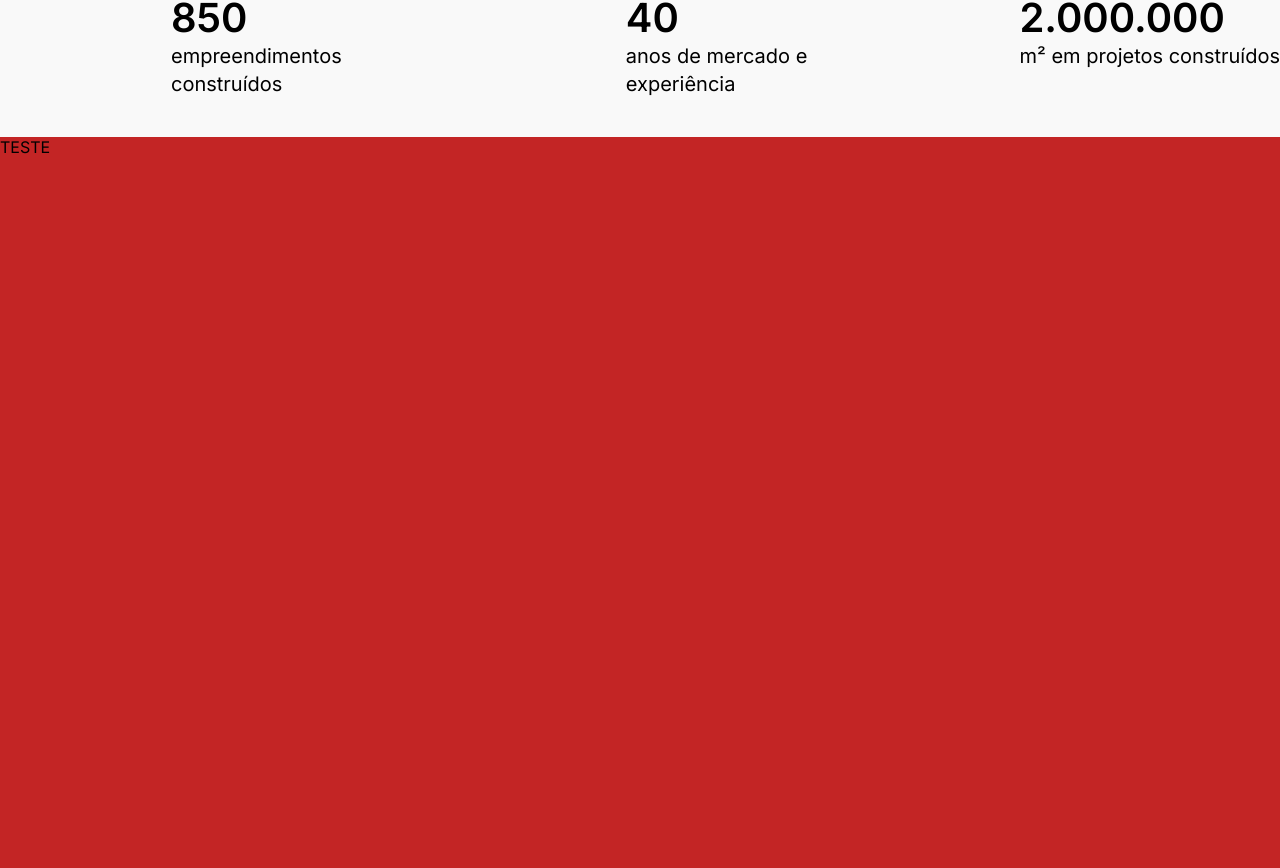
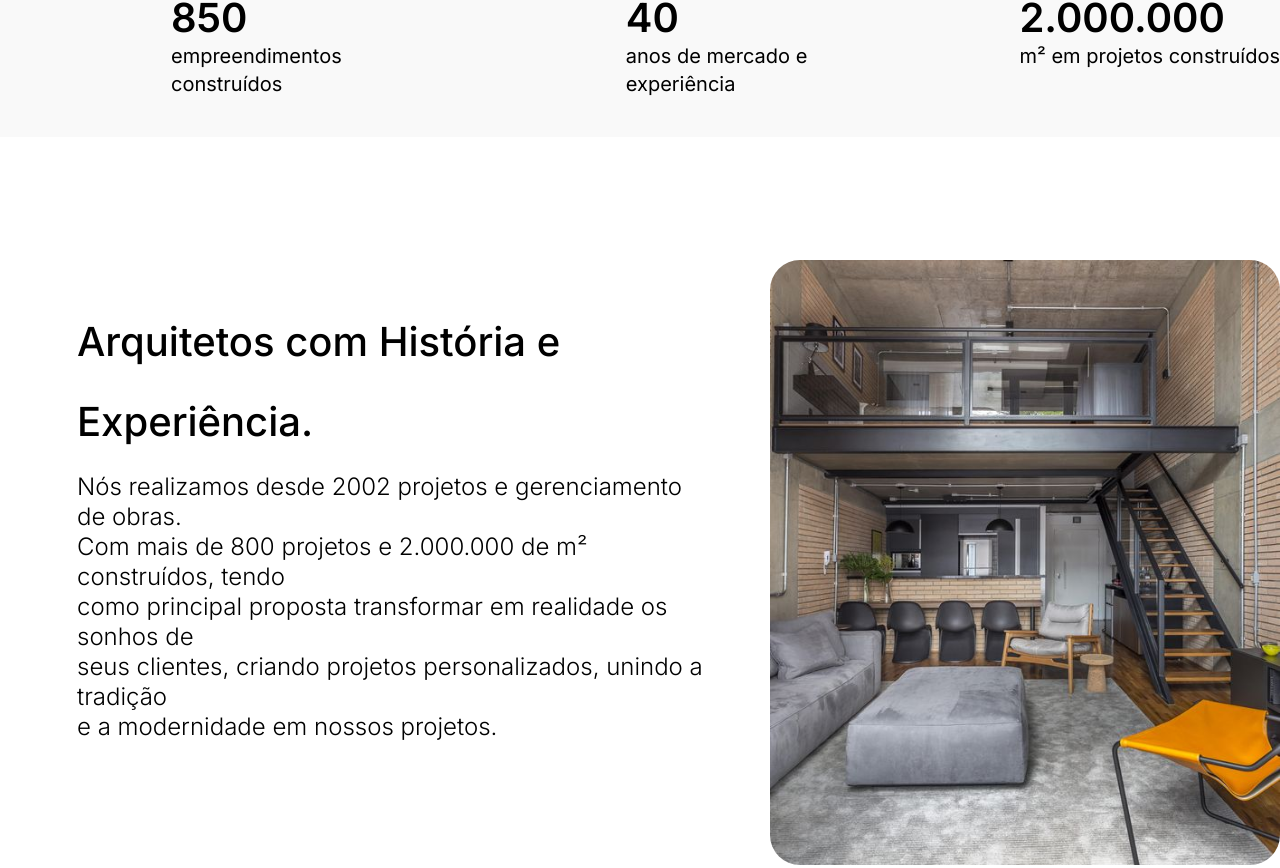
Before and after one commit to KarlaAlmeida/RID35842_Desafio01, a plain HTML site: page index.html in a window 1280 px wide. Shown: the part 567-1435 px from the top of the page. Drawn offline with Linux system fonts and the light colour scheme.

Commit message:
"adicionado menu-explicativo"

```diff
--- a/index.html
+++ b/index.html
@@ -26,14 +26,22 @@
             <h1 class="numero-informacional">2.000.000  <p class="texto-informacional">m² em projetos construídos</p></h1>
         </div>
 
-        <!--<img src="./imagens/projeto_arquitetura.png" id="imagem-projeto" alt="ERROR">/-->
+        <div id="menu-explicativo">
+            <h1 id="titulo-explicativo">Arquitetos com História e Experiência.<br>
+                <p id="texto-explicativo">
+                    Nós realizamos desde 2002 projetos e gerenciamento de obras. <br>
+                    Com mais de 800 projetos e 2.000.000 de m² construídos, tendo <br>
+                    como principal proposta transformar em realidade os sonhos de <br>
+                    seus clientes, criando projetos personalizados, unindo a tradição <br>
+                    e a modernidade em nossos projetos.
+                </p>
+            </h1>
+            <img src="./imagens/projeto_arquitetura.png" id="imagem-projeto" alt="ERROR">
 
-        <div id="menu-explicativo">
-            TESTE
         </div>
 
         <div id="menu-formulario">
-            TESTE
+            MENU FORMULARIO
         </div>
 
         <script src="index.js"></script>
--- a/style.css
+++ b/style.css
@@ -18,15 +18,19 @@
 }
 
 #menu-explicativo{
-    background-color: rgb(195, 37, 37);
-    height: 738px;
+    background-color: white;
+    height: 769px;
+    display: grid;
+    grid-auto-flow: column;
+    columns: auto;
+    align-items: center
 }
 
 #menu-formulario{
     background-color: rgb(30, 30, 30);
     height: 638px;
+    color: white;
 }
-
 
 #texto-heading{
     margin-left: 62px;
@@ -62,3 +66,27 @@
     line-height: 28px;
     padding-top: 10px;
 }
+
+#imagem-projeto{
+    width: 510px;
+    height: 605px;
+    border-radius: 30px;
+    margin-top: 82px;
+    margin-left: 64px;
+}
+
+#titulo-explicativo{
+    color: #000000;
+    font-weight: 500;
+    font-size: 40px;
+    line-height: 80px;
+    margin-left: 77px;
+}
+
+#texto-explicativo{
+    color: #000000;
+    font-weight: 300;
+    font-size: 24px;
+    line-height: 30px;
+    padding-top: 10px;
+}
```
